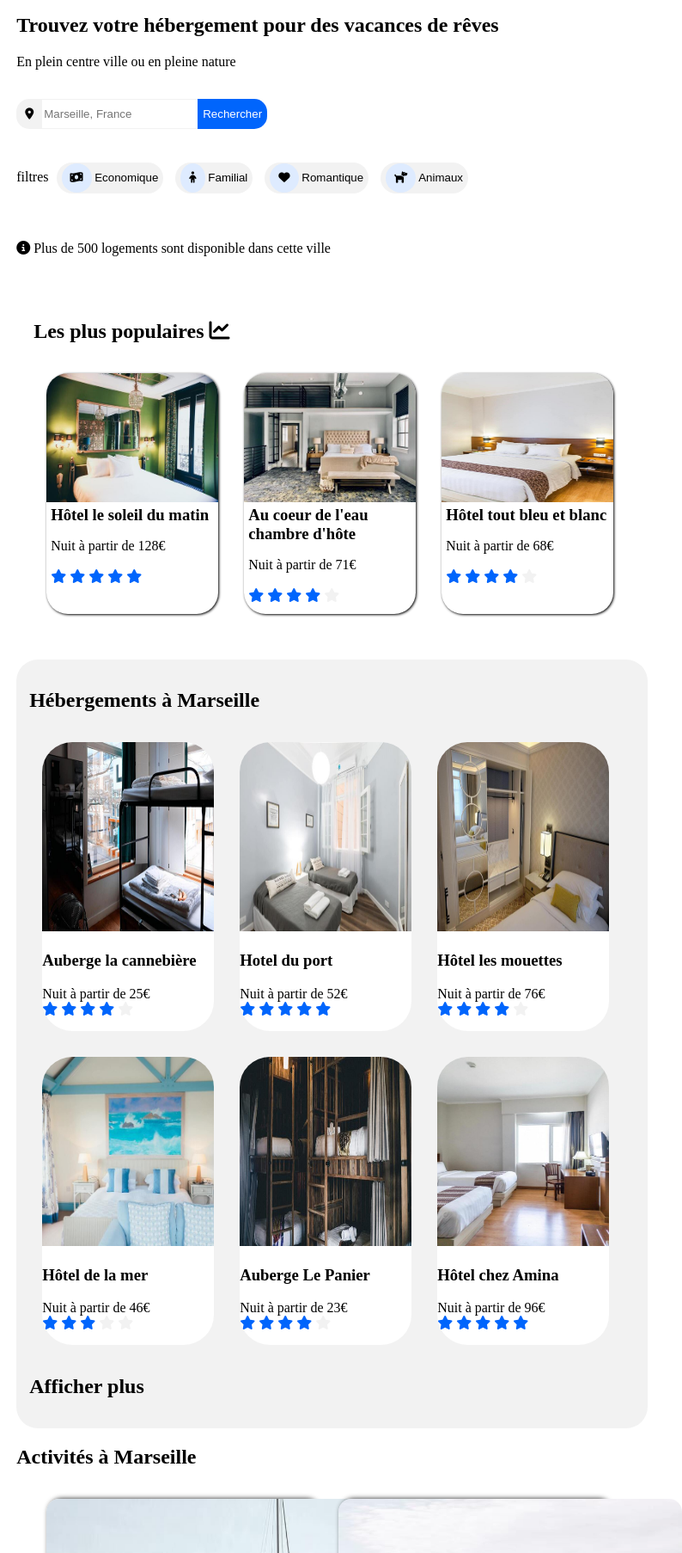
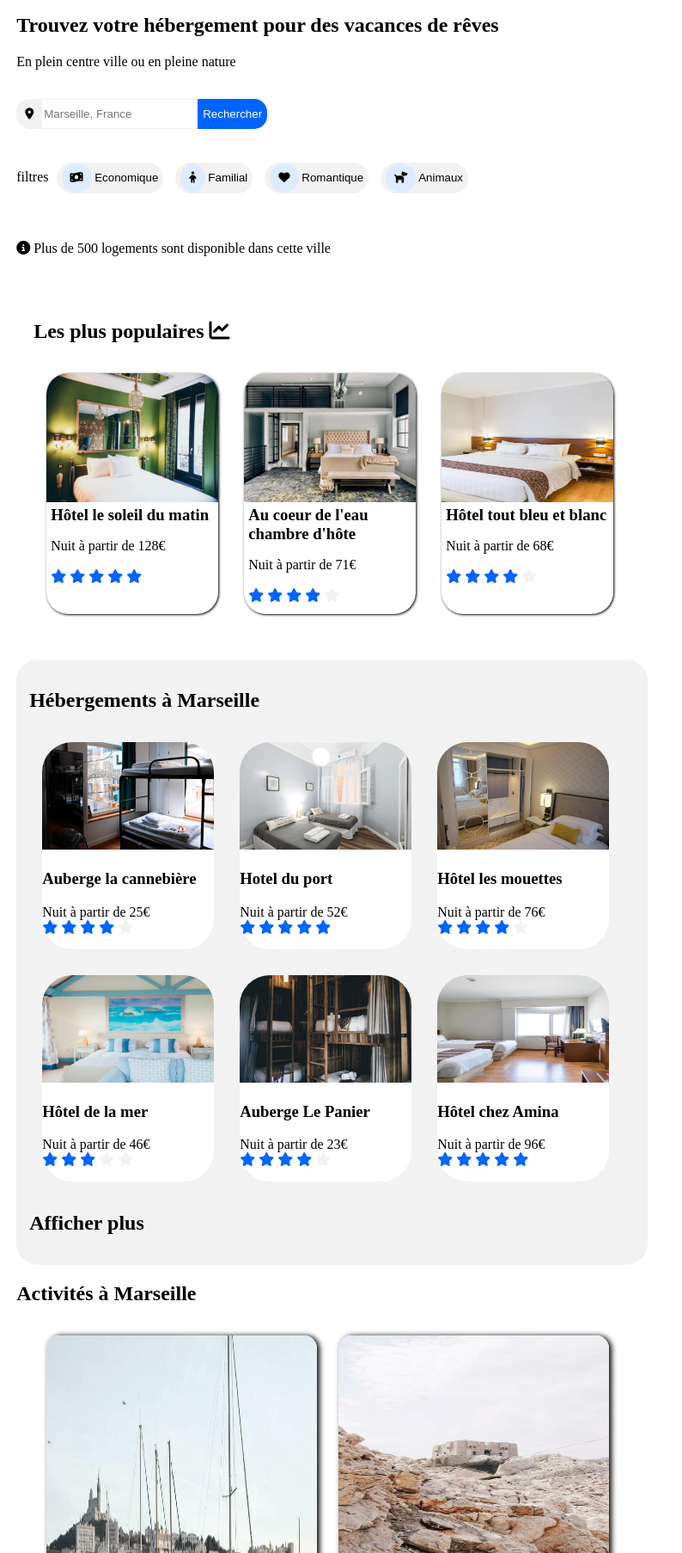
Before and after one commit to chrisnaf92i/ChristopherNafrere_2_02032021, a plain HTML site: page index.html in a window 768 px wide. Shown: the part 73-1879 px from the top of the page at 86% size, 794 px wide, since content can reach past the window. Drawn offline with Linux system fonts and the light colour scheme.

Commit message:
réglage image tablette

```diff
--- a/style.css
+++ b/style.css
@@ -284,6 +284,7 @@ footer
     .hébergement img
     {
         width:200px;
+        height:125px
     }
     /* Hébergement populaire */
     #all_popular_hebergement
@@ -324,6 +325,10 @@ footer
     .activity
     {
         width:315px
+    }
+    .activity img
+    {
+        width:315px;
     }
 
     #all_activity .act_1
```
